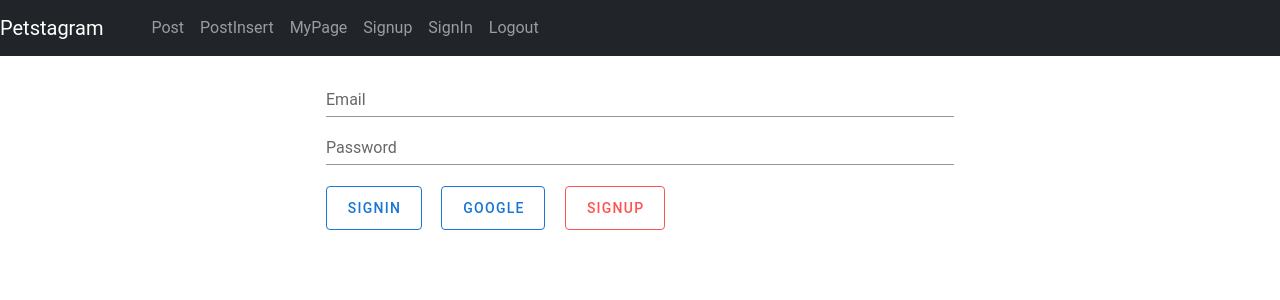
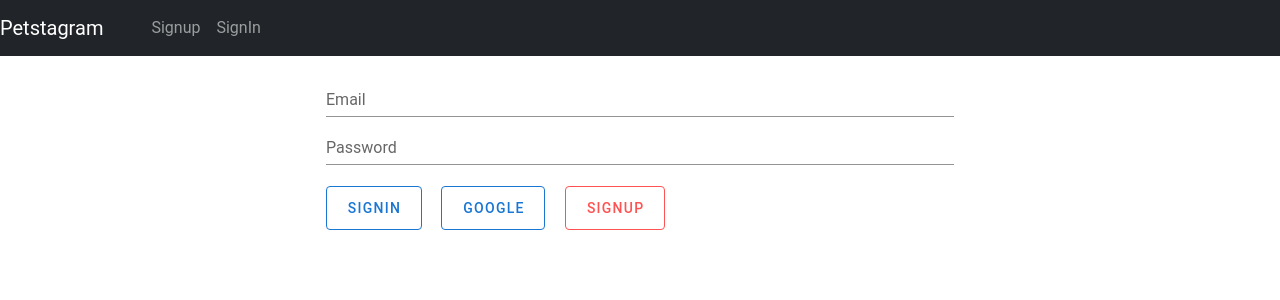
Before and after one commit to chd830/Petstagram, a Vue app in the folder front/petstagram/: page /signin in a window 1280 px wide. Shown: the top 300 px of the page. Built offline with nearby package versions, Linux system fonts and the light colour scheme; no server answers.

Commit message:
내비게이션 바 로그인했을 때만 메뉴가 보일 수 있게 추가

```diff
--- a/front/petstagram/src/components/Nav.vue
+++ b/front/petstagram/src/components/Nav.vue
@@ -8,14 +8,35 @@
 
     <b-collapse id="nav-collapse" is-nav>
       <b-navbar-nav>
-        <b-nav-item href="/posts">Post</b-nav-item>
-        <b-nav-item href="/posts/insert">PostInsert</b-nav-item>
-        <b-nav-item href="/mypage">MyPage</b-nav-item>
+        <b-nav-item href="/posts" v-if="login">Post</b-nav-item>
+        <b-nav-item href="/posts/insert" v-if="login">PostInsert</b-nav-item>
+        <b-nav-item href="/mypage" v-if="login">MyPage</b-nav-item>
         <b-nav-item href="/signup">Signup</b-nav-item>
         <b-nav-item href="/signin">SignIn</b-nav-item>
-        <b-nav-item href="/Logout">Logout</b-nav-item>
+        <b-nav-item href="/Logout" v-if="login">Logout</b-nav-item>
       </b-navbar-nav>
     </b-collapse>
   </b-navbar>
 </div>
 </template>
+<script>
+export default {
+  name: "app",
+  data() {
+    return {
+      login: false,
+      userEmail: localStorage.getItem("userEmail"),
+    }
+  },
+  created() {
+      console.log("==========")
+      console.log(this.userEmail)
+      if(this.userEmail == null)
+        this.login = false;
+      else
+        this.login = true;
+      console.log(this.login)
+      console.log("==========")
+  }
+}
+</script>
--- a/front/petstagram/src/components/Users/Logout.vue
+++ b/front/petstagram/src/components/Users/Logout.vue
@@ -5,13 +5,11 @@
 </template>
 
 <script>
-import router from '../../router/index'
-
 export default {
   name: 'Logout',
   created() {
     localStorage.clear();
-    router.push("/")
+    window.location.href='/'
   }
 }
 </script>
--- a/front/petstagram/src/components/Users/SignIn.vue
+++ b/front/petstagram/src/components/Users/SignIn.vue
@@ -60,7 +60,8 @@ export default {
         if(res.data) {
           localStorage.setItem("userEmail", this.userEmail)
           alert('로그인이 완료되었습니다.')
-          router.push("/")
+          window.location.href='/'
+          // router.push("/")
         }
         else {
           alert('다시 로그인해 주세요.')
```
Also changed, not shown: front/petstagram/src/components/Users/MyPage.vue (indentation only), 1 other file (tests, documents, lock files or other folders).
